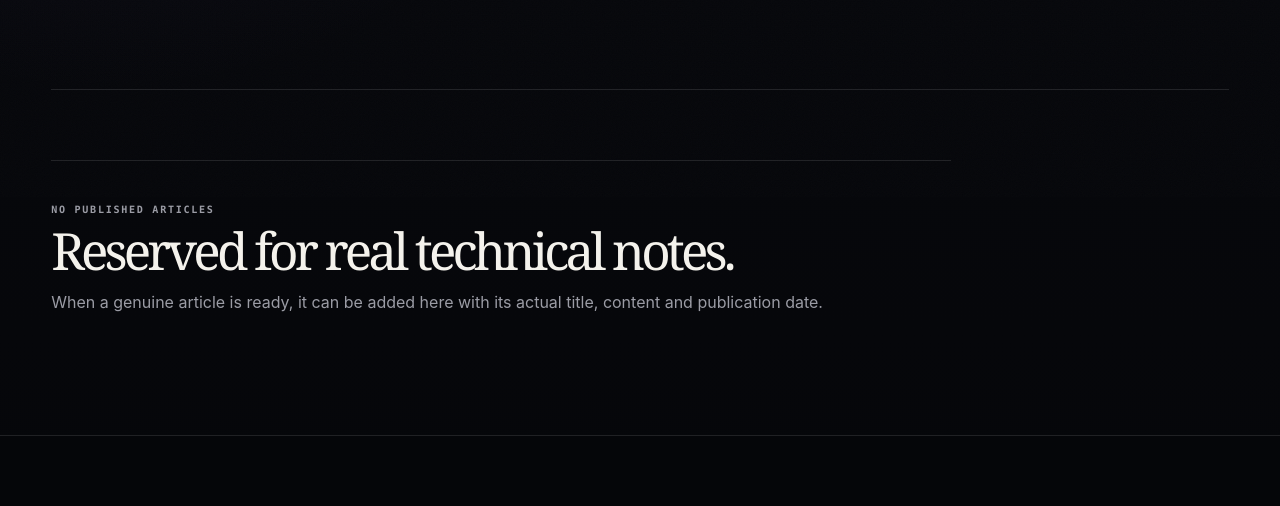
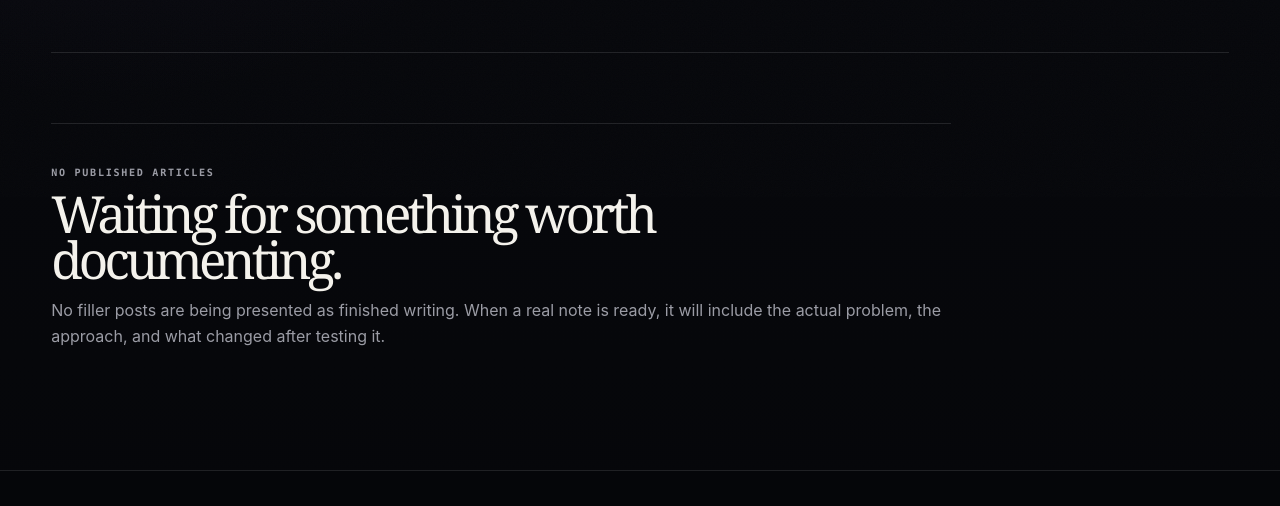
Before and after one commit to adarshkumar-s/adarsh-portfolio, a website: page public/blog/index.html in a window 1280 px wide. Shown: the part 603-1109 px from the top of the page. Drawn offline with Linux system fonts and the light colour scheme.

Commit message:
strengthen portfolio copy outside locked sections

```diff
--- a/public/blog/index.html
+++ b/public/blog/index.html
@@ -1 +1 @@
-<!doctype html><html lang="en"><head><meta charset="utf-8"><meta name="viewport" content="width=device-width,initial-scale=1"><meta name="description" content="Technical notes from Adarsh Kumar."><meta property="og:title" content="Blog — Adarsh Kumar"><meta property="og:description" content="Technical notes and build logs."><title>Blog — Adarsh Kumar</title><link rel="stylesheet" href="/css/main.css"></head><body><div id="site-nav"></div><main class="shell"><header class="page-hero"><span class="eyebrow">BLOG / NOTES</span><h1>Writing only when there is something real to say.</h1><p>The blog surface is ready. No invented articles are presented as published work.</p></header><section class="article-list"><div class="article-row"><span class="meta">NO PUBLISHED ARTICLES</span><h2>Reserved for real technical notes.</h2><p>When a genuine article is ready, it can be added here with its actual title, content and publication date.</p></div></section></main><div id="site-footer"></div><script src="/js/site.js" defer></script></body></html>
+<!doctype html><html lang="en"><head><meta charset="utf-8"><meta name="viewport" content="width=device-width,initial-scale=1"><meta name="description" content="Technical notes and build logs from Adarsh Kumar."><meta property="og:title" content="Blog — Adarsh Kumar"><meta property="og:description" content="Notes about building, debugging and learning through implementation."><title>Blog — Adarsh Kumar</title><link rel="stylesheet" href="/css/main.css"></head><body><div id="site-nav"></div><main class="shell"><header class="page-hero"><span class="eyebrow">BLOG / NOTES</span><h1>Notes from things I had to figure out.</h1><p>This space is for the parts of building that are easier to remember once they have been written down: decisions, failures, browser behaviour and small technical discoveries.</p></header><section class="article-list"><div class="article-row"><span class="meta">NO PUBLISHED ARTICLES</span><h2>Waiting for something worth documenting.</h2><p>No filler posts are being presented as finished writing. When a real note is ready, it will include the actual problem, the approach, and what changed after testing it.</p></div></section></main><div id="site-footer"></div><script src="/js/site.js" defer></script></body></html>
```
